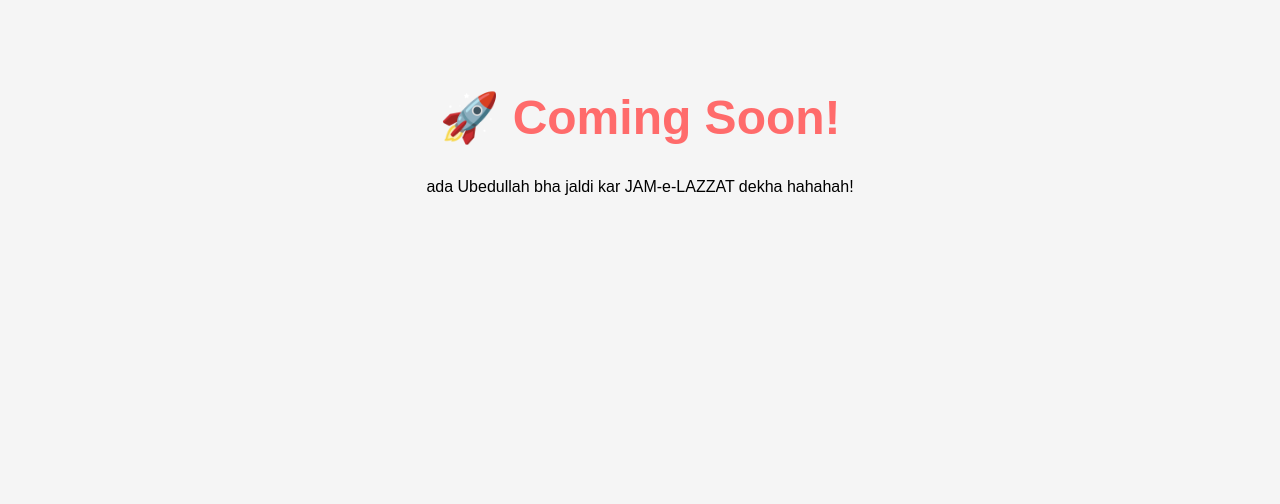
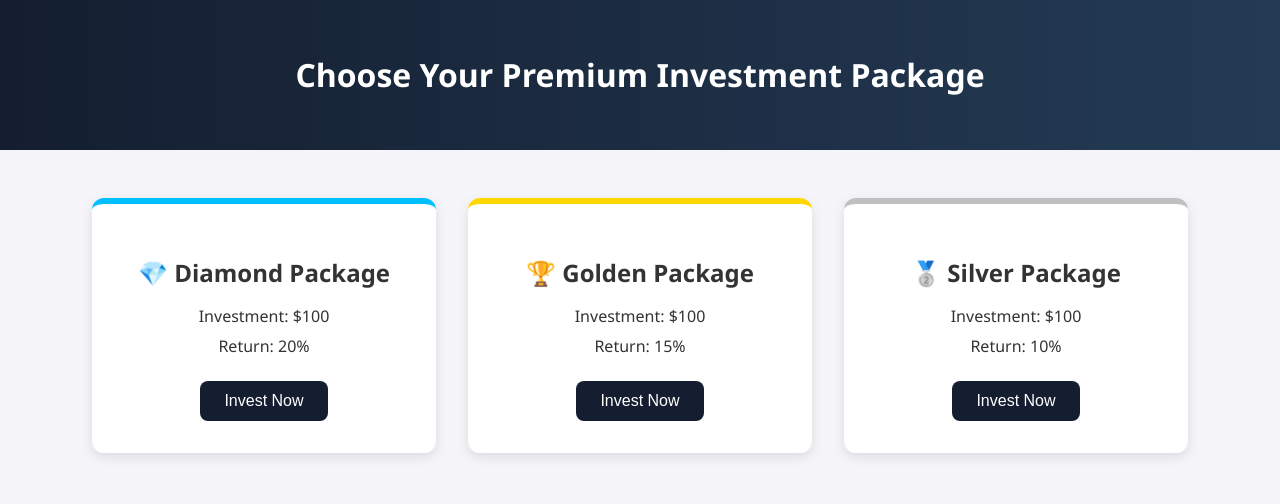
Before and after one commit to ubedullah903/intros, a plain HTML site: page index.html in a window 1280 px wide. Drawn offline with Linux system fonts and the light colour scheme.

Commit message:
Update index.html

```diff
--- a/index.html
+++ b/index.html
@@ -1,22 +1,120 @@
 <!DOCTYPE html>
-<html>
+<html lang="en">
 <head>
-    <title>Coming Soon!</title>
+    <meta charset="UTF-8">
+    <meta name="viewport" content="width=device-width, initial-scale=1.0">
+    <title>Premium Investment Packages</title>
     <style>
         body {
-            font-family: Arial, sans-serif;
+            margin: 0;
+            font-family: 'Segoe UI', Tahoma, Geneva, Verdana, sans-serif;
+            background: #f4f4f9;
+            color: #333;
+        }
+        header {
+            background: linear-gradient(90deg, #141e30, #243b55);
+            color: white;
             text-align: center;
-            padding: 50px;
-            background: #f5f5f5;
+            padding: 2rem;
         }
-        h1 {
-            color: #ff6b6b;
-            font-size: 3em;
+        .packages {
+            display: flex;
+            justify-content: center;
+            gap: 2rem;
+            padding: 3rem;
+        }
+        .card {
+            background: white;
+            padding: 2rem;
+            border-radius: 12px;
+            box-shadow: 0 4px 12px rgba(0, 0, 0, 0.1);
+            text-align: center;
+            width: 280px;
+            transition: transform 0.3s ease;
+        }
+        .card:hover {
+            transform: translateY(-8px);
+        }
+        .diamond { border-top: 6px solid deepskyblue; }
+        .golden { border-top: 6px solid gold; }
+        .silver { border-top: 6px solid silver; }
+        .card h2 {
+            margin-bottom: 1rem;
+        }
+        .card p {
+            font-size: 1rem;
+            margin: 0.5rem 0;
+        }
+        button {
+            margin-top: 1rem;
+            padding: 0.7rem 1.5rem;
+            font-size: 1rem;
+            border: none;
+            border-radius: 8px;
+            cursor: pointer;
+            background: #141e30;
+            color: white;
+            transition: background 0.3s;
+        }
+        button:hover {
+            background: #1c2b4a;
+        }
+        .upload-section {
+            display: none;
+            text-align: center;
+            padding: 3rem;
+        }
+        input[type="file"] {
+            margin: 1rem auto;
+            display: block;
         }
     </style>
 </head>
 <body>
-    <h1>🚀 Coming Soon!</h1>
-    <p>ada Ubedullah bha jaldi kar JAM-e-LAZZAT dekha hahahah!</p>
+
+<header>
+    <h1>Choose Your Premium Investment Package</h1>
+</header>
+
+<section class="packages" id="package-section">
+    <div class="card diamond">
+        <h2>💎 Diamond Package</h2>
+        <p>Investment: $100</p>
+        <p>Return: 20%</p>
+        <button onclick="showUploadForm(100, 20)">Invest Now</button>
+    </div>
+    <div class="card golden">
+        <h2>🏆 Golden Package</h2>
+        <p>Investment: $100</p>
+        <p>Return: 15%</p>
+        <button onclick="showUploadForm(100, 15)">Invest Now</button>
+    </div>
+    <div class="card silver">
+        <h2>🥈 Silver Package</h2>
+        <p>Investment: $100</p>
+        <p>Return: 10%</p>
+        <button onclick="showUploadForm(100, 10)">Invest Now</button>
+    </div>
+</section>
+
+<section class="upload-section" id="upload-section">
+    <h2>Upload Your Payment Proof</h2>
+    <p id="investment-details"></p>
+    <form>
+        <input type="file" accept="image/*" required>
+        <br>
+        <button type="submit">Submit</button>
+    </form>
+</section>
+
+<script>
+    function showUploadForm(amount, percent) {
+        document.getElementById("package-section").style.display = "none";
+        document.getElementById("upload-section").style.display = "block";
+        document.getElementById("investment-details").innerText =
+            `You selected a package of $${amount} with ${percent}% return.`;
+    }
+</script>
+
 </body>
 </html>
```
